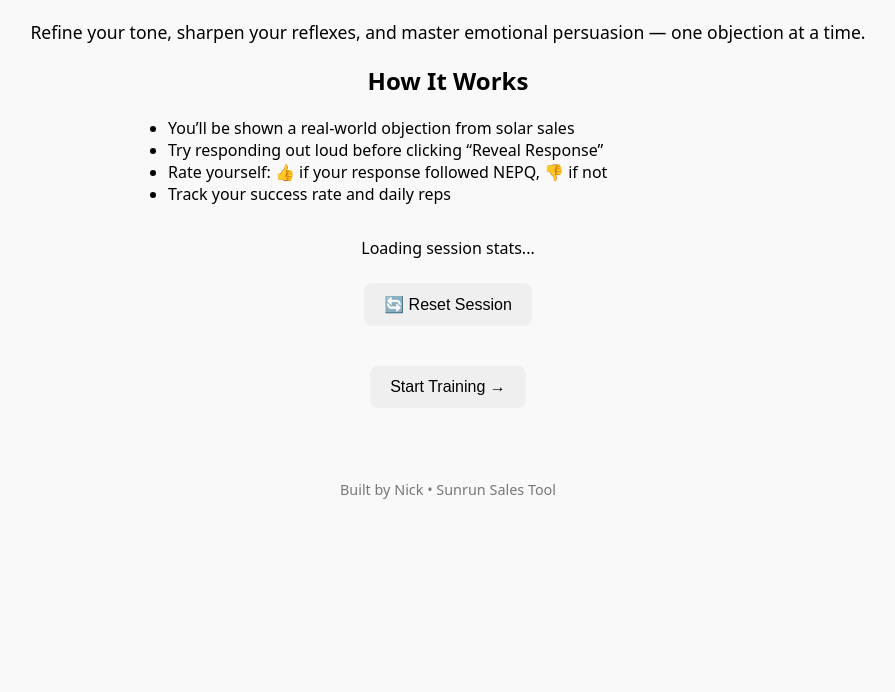
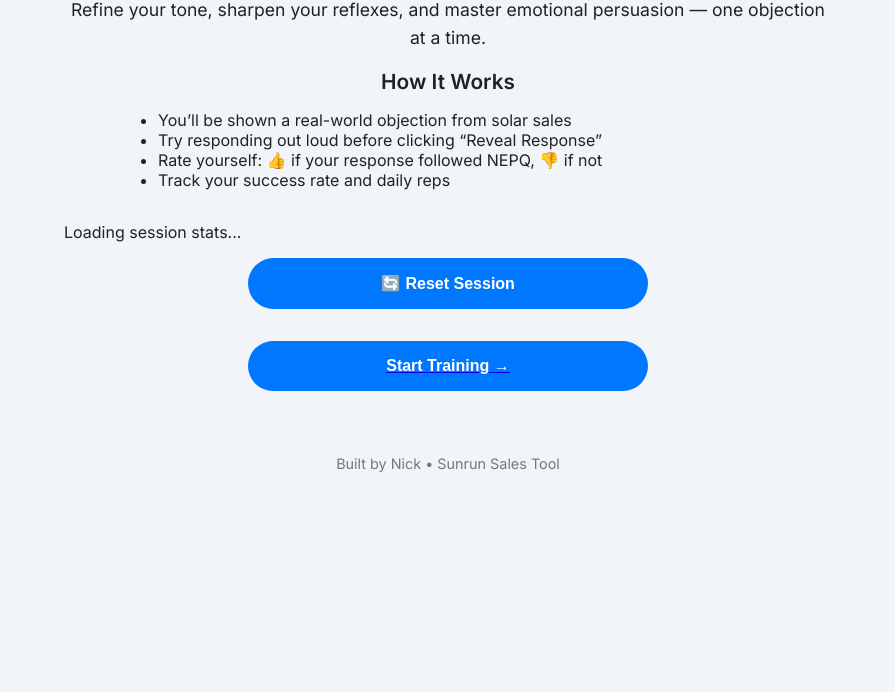
Before and after one commit to NiDaSanti/nepq-trainer, a website: page src/views/index.html in a window 1280 px wide. Shown: the part 108-800 px from the top of the page, without its empty margins (192-1087 px from the left). Drawn offline with Linux system fonts and the light colour scheme.

Commit message:
css update

```diff
--- a/public/style.css
+++ b/public/style.css
@@ -1,71 +1,115 @@
 body {
-  font-family: system-ui, sans-serif;
-  background-color: #f9f9f9;
   margin: 0;
+  padding: 0;
+  font-family: 'Inter', -apple-system, BlinkMacSystemFont, 'Segoe UI', Roboto, sans-serif;
+  background-color: #f1f4f8;
+  color: #222;
+}
+
+.container {
+  width: 100%;
+  max-width: 768px;
+  margin: 0 auto;
+  padding: 2rem 1rem;
+}
+
+.card {
+  background: #ffffff;
+  border-radius: 20px;
   padding: 2rem;
+  box-shadow: 0 8px 24px rgba(0, 0, 0, 0.06);
+  margin-bottom: 2rem;
+}
+
+h1 {
+  font-size: 1.8rem;
+  margin-bottom: 0.5rem;
+  font-weight: 700;
   text-align: center;
 }
 
-h1 {
-  margin-bottom: 2rem;
-  color: #222;
+p {
+  font-size: 1.05rem;
+  line-height: 1.6;
+  margin-bottom: 1rem;
+  text-align: center;
 }
 
-.card {
-  background: white;
-  border-radius: 16px;
-  padding: 2rem;
-  margin: auto;
-  max-width: 600px;
-  box-shadow: 0 8px 20px rgba(0, 0, 0, 0.08);
+ul {
+  list-style-type: disc;
+  padding-left: 1.25rem;
+  margin-bottom: 1rem;
+  text-align: left;
+}
+
+h2 {
+  font-size: 1.3rem;
+  font-weight: 600;
+  margin-bottom: 1rem;
+  text-align: center;
 }
 
 button {
-  padding: 0.75rem 1.25rem;
-  font-size: 1rem;
-  border-radius: 8px;
+  display: block;
+  width: 100%;
+  max-width: 400px;
+  margin: 1rem auto 0;
+  padding: 1rem;
+  font-size: 1.1rem;
+  font-weight: 600;
   border: none;
-  margin: 0.5rem;
+  border-radius: 999px;
+  background-color: #0077ff;
+  color: white;
   cursor: pointer;
-  transition: background-color 0.2s ease;
+  transition: background 0.2s ease;
 }
 
 button:hover {
-  background-color: #eee;
+  background-color: #005fcc;
+}
+
+.session-summary {
+  background: #f7faff;
+  border-left: 5px solid #0077ff;
+  padding: 1.5rem;
+  border-radius: 12px;
+  font-size: 1rem;
+  text-align: left;
+  max-width: 400px;
+  margin: 2rem auto;
+  box-shadow: 0 4px 12px rgba(0, 0, 0, 0.03);
+}
+
+.rating-buttons {
+  display: flex;
+  flex-direction: column;
+  gap: 1rem;
+  margin-top: 2rem;
 }
 
 .rating-buttons button:first-child {
-  background-color: #4caf50;
-  color: white;
+  background-color: #38c172;
 }
 
 .rating-buttons button:last-child {
-  background-color: #f44336;
-  color: white;
+  background-color: #e3342f;
 }
 
-.stats {
-  font-size: 0.95rem;
-  margin-top: 1.5rem;
-  color: #555;
+footer {
+  text-align: center;
+  font-size: 0.9rem;
+  color: #888;
+  margin-top: 3rem;
 }
 
-@media (max-width: 600px) {
-  body {
-    padding: 1rem;
-  }
-
-  .card {
-    padding: 1.25rem;
+@media (min-width: 600px) {
+  .rating-buttons {
+    flex-direction: row;
+    justify-content: center;
   }
 
   button {
-    width: 100%;
-    margin-top: 0.5rem;
-  }
-
-  .rating-buttons {
-    display: flex;
-    flex-direction: column;
+    font-size: 1rem;
   }
 }
--- a/src/views/index.html
+++ b/src/views/index.html
@@ -4,8 +4,11 @@
   <meta charset="UTF-8">
   <title>NEPQ Objection Trainer</title>
   <link rel="stylesheet" href="/style.css">
+  <link href="https://fonts.googleapis.com/css2?family=Inter:wght@400;500;600;700&display=swap" rel="stylesheet">
+
 </head>
 <body>
+  <div class="container">
     <h1>🧠 NEPQ Objection Trainer</h1>
     <p style="font-size: 1.1rem;">Refine your tone, sharpen your reflexes, and master emotional persuasion — one objection at a time.</p>
 
@@ -44,6 +47,8 @@
       Built by Nick • Sunrun Sales Tool
     </footer>
 
+  </div>
+
   <script src="https://unpkg.com/htmx.org@1.9.2"></script>
 </body>
 </html>
```
Lines whose indentation alone changed are shown as unchanged.
